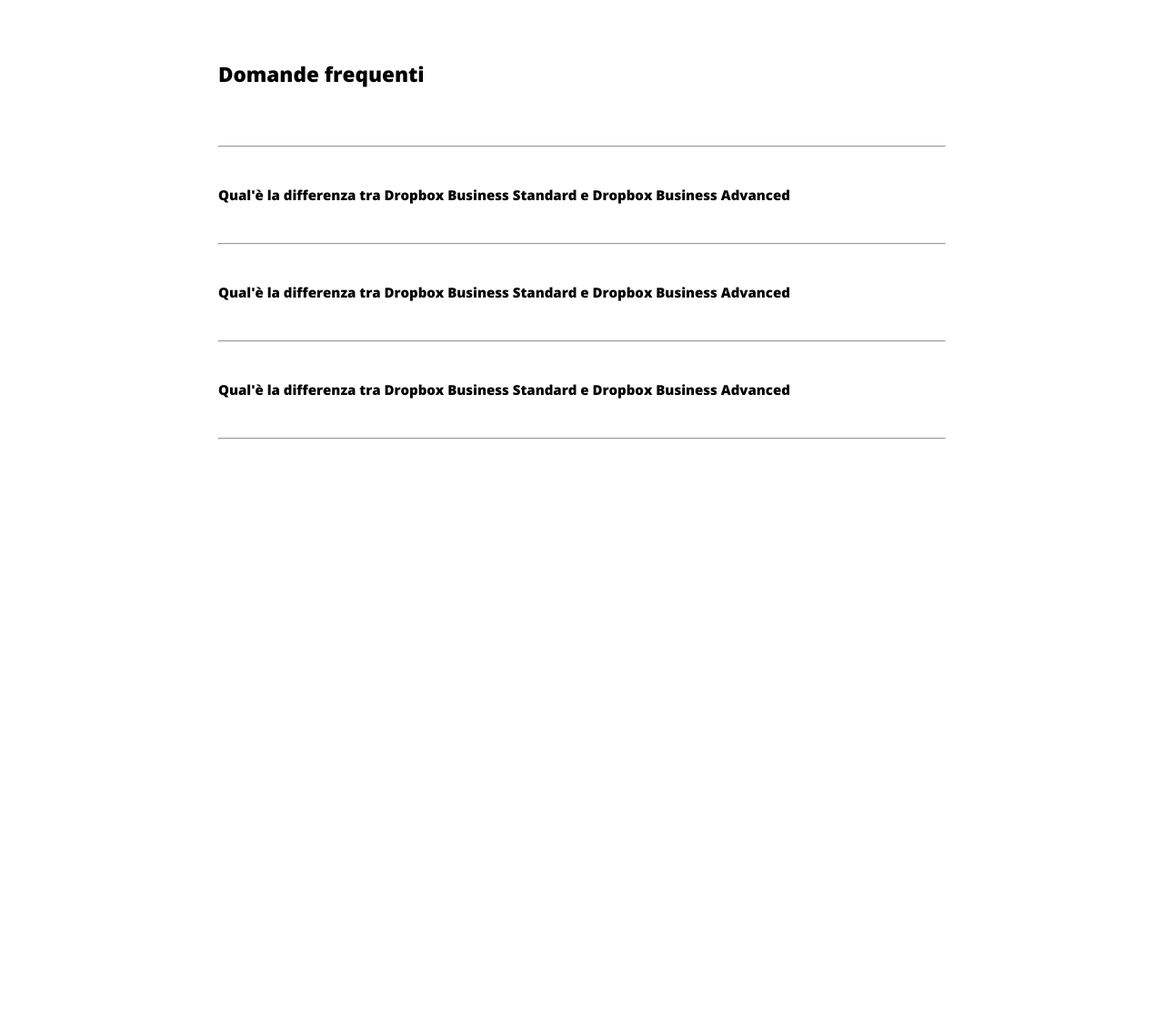
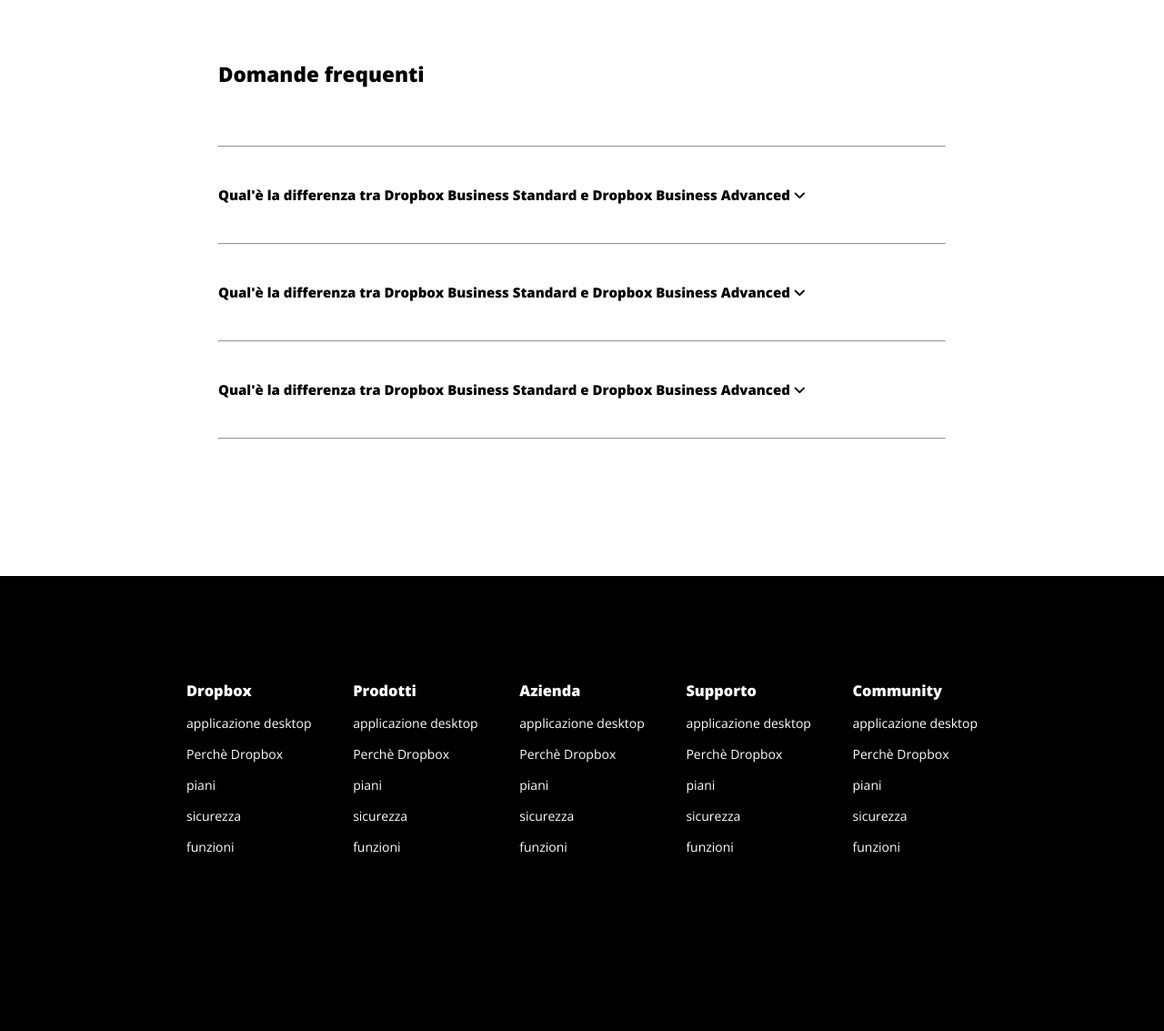
Before and after one commit to Gianlucaorreale/htmlcss-dropbox, a plain HTML site: page index.html in a window 1280 px wide. Shown: the part 4507-5640 px from the top of the page at 91% size. Before the commit the page ends 4990 px from the top, so only its background shows below. Drawn offline with nearby package versions, Linux system fonts and the light colour scheme.

Commit message:
added-footer

```diff
--- a/css/style.css
+++ b/css/style.css
@@ -332,6 +332,15 @@ i {
 
 .frequent-question {
     margin-top: 150px;
+    margin-bottom: 150px;
     line-height: 7;
     font-size: 15px;
 }
+
+.end-page {
+    background-color: black;
+    height: 500px;
+    color: white;
+    padding-top: 100px;
+    font-size: 14px;
+}
--- a/index.html
+++ b/index.html
@@ -368,28 +368,67 @@
                 <h2>Domande frequenti</h2>
                 <hr>
                 <p><strong>Qual'è la differenza tra Dropbox Business Standard e Dropbox Business
-                    Advanced
+                    Advanced <i class="fa-solid fa-angle-down"></i>
                 </strong></p>
                 <hr>
                 <p><strong>Qual'è la differenza tra Dropbox Business Standard e Dropbox Business
-                    Advanced
+                    Advanced <i class="fa-solid fa-angle-down"></i>
                 </strong></p>
                 <hr>
                 <p><strong>Qual'è la differenza tra Dropbox Business Standard e Dropbox Business
-                    Advanced
+                    Advanced <i class="fa-solid fa-angle-down"></i>
                 </strong></p>
                 <hr>
             </div>
-
         </div>
-
-
-      </section>
-
- </main>
+    </section>
+</main>
 
  <footer>
-
+     <div class="end-page">
+        <div class="contained d-flex">
+            <ul>
+                <li><h3>Dropbox</h3></li>
+                <li>applicazione desktop</li>
+                <li>Perchè Dropbox</li>
+                <li>piani</li>
+                <li>sicurezza</li>
+                <li>funzioni</li>
+            </ul>
+            <ul>
+                <li><h3>Prodotti</h3></li>
+                <li>applicazione desktop</li>
+                <li>Perchè Dropbox</li>
+                <li>piani</li>
+                <li>sicurezza</li>
+                <li>funzioni</li>
+            </ul>
+            <ul>
+                <li><h3>Azienda</h3></li>
+                <li>applicazione desktop</li>
+                <li>Perchè Dropbox</li>
+                <li>piani</li>
+                <li>sicurezza</li>
+                <li>funzioni</li>
+            </ul>
+            <ul>
+                <li><h3>Supporto</h3></li>
+                <li>applicazione desktop</li>
+                <li>Perchè Dropbox</li>
+                <li>piani</li>
+                <li>sicurezza</li>
+                <li>funzioni</li>
+            </ul>
+            <ul>
+                <li><h3>Community</h3></li>
+                <li>applicazione desktop</li>
+                <li>Perchè Dropbox</li>
+                <li>piani</li>
+                <li>sicurezza</li>
+                <li>funzioni</li>
+            </ul>
+        </div>
+     </div>
  </footer>
 
 
```
